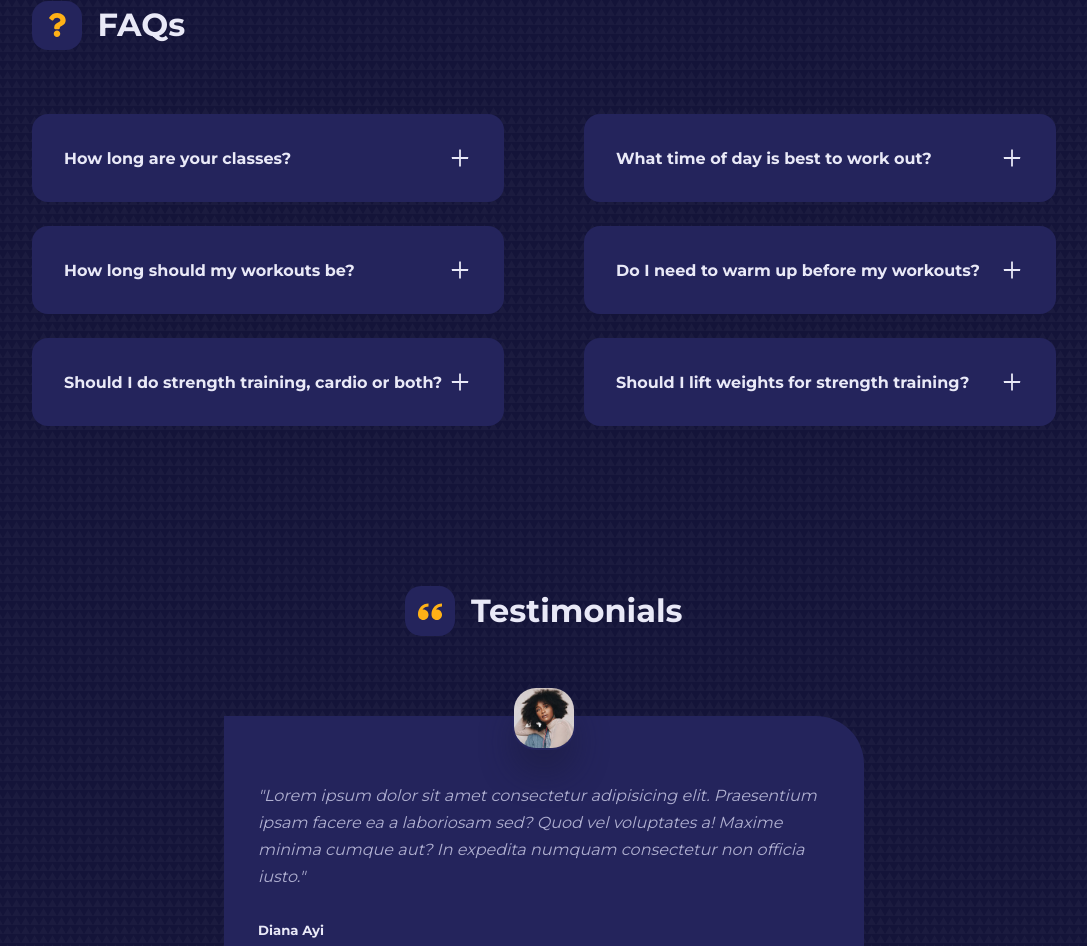
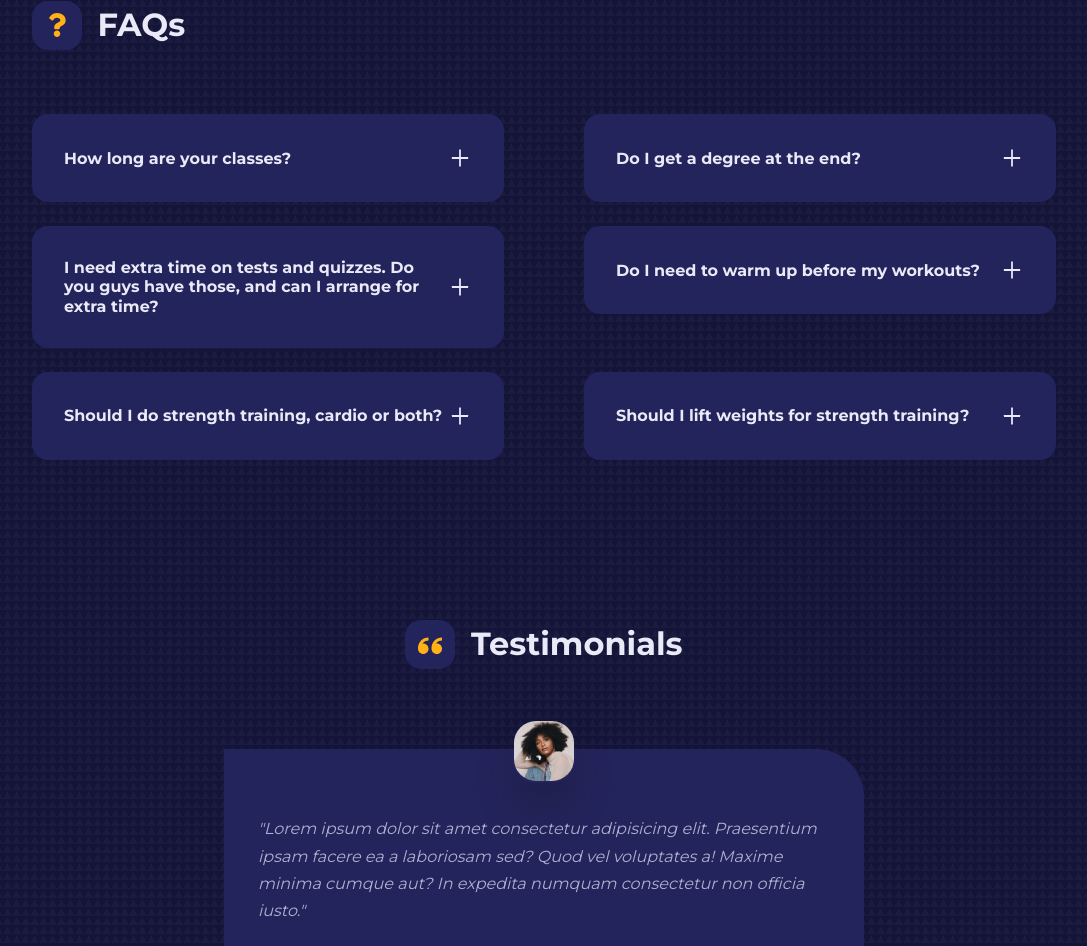
Before and after one commit to mrechavez/CoderCrafters, a React (Create React App) app: page / in a window 1280 px wide. Shown: the part 2837-3783 px from the top of the page, without its empty margins (96-1183 px from the left). Built offline with nearby package versions, Linux system fonts and the light colour scheme.

Commit message:
added FAQ2

```diff
--- a/src/data.js
+++ b/src/data.js
@@ -116,13 +116,13 @@ export const faqs = [
     },
     {
         id: 2,
-        question: "What time of day is best to work out?",
-        answer: "Distinctio nihil blanditiis accusantium atque, quo maxime inventore eum! Cum dolorem quibusdam amet et qui. Eos, omnis beatae? Quas, est at! Molestiae quidem ab soluta exercitationem culpa nostrum iusto illum qui non a harum deserunt atque commodi at velit."
+        question: "Do I get a degree at the end?",
+        answer: "You can. We have a partnership through EvRy University for both Bachelors and Associates degrees in Computer Science and Software Engineering, respectively. Visit their website to apply and for further information on all their offerings. Alternatively, reserve classes through us here for non-degree options."
     },
     {
         id: 3,
-        question: "How long should my workouts be?",
-        answer: "In publishing and graphic design, Lorem ipsum is a placeholder text commonly used to demonstrate the visual form of a document or a typeface without relying on meaningful content."
+        question: "I need extra time on tests and quizzes. Do you guys have those, and can I arrange for extra time?",
+        answer: ""
     },
     {
         id: 4,
```
